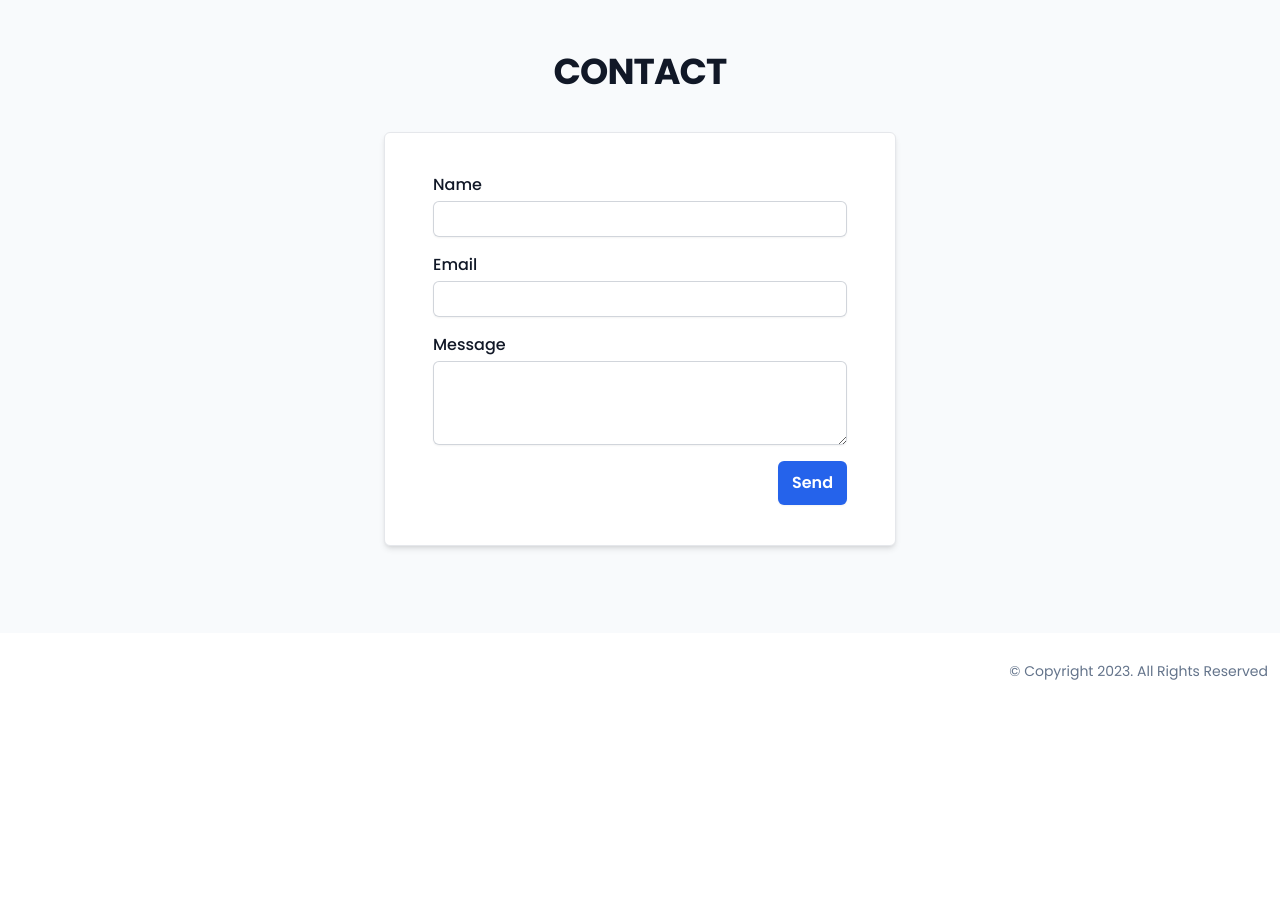
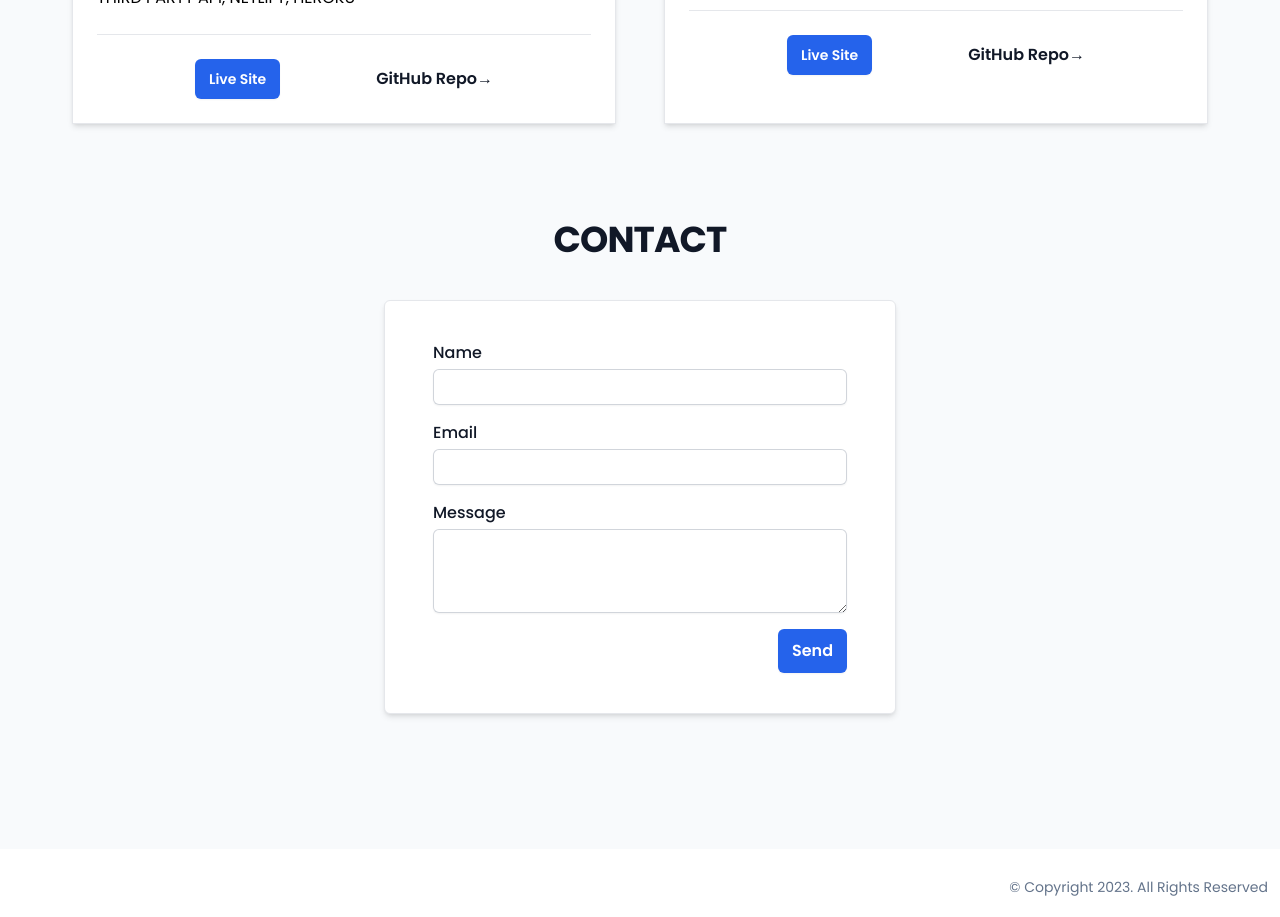
Before and after one commit to ehammes/hammes-portfolio, a React (Create React App) app: page / in a window 1280 px wide. Shown: the part 2800-3717 px from the top of the page. Before the commit the page ends 3501 px from the top, so only its background shows below. Built offline with nearby package versions, Linux system fonts and the light colour scheme; some icons are missing.

Commit message:
Added high level div for main content and adjusted styles

```diff
--- a/src/App.js
+++ b/src/App.js
@@ -1,20 +1,20 @@
-// import Header from './components/Header';
+import Header from './components/Header';
 import Hero from './components/Hero';
 import About from './components/About';
 import Projects from './components/Projects';
 import Contact from './components/Contact';
-// import { Route, Routes } from 'react-router-dom';
-import Header from './components/Header';
 import Footer from './components/Footer';
 
 function App() {
   return (
     <div className='bg-slate-50'>
       <Header />
-      <Hero />
-      <About />
-      <Projects />
-      <Contact />
+      <div className='mx-6 mt-12 md:mt-36 md:mb-12'>
+        <Hero />
+        <About />
+        <Projects />
+        <Contact />
+      </div>
       <Footer />
     </div>
   );
```
